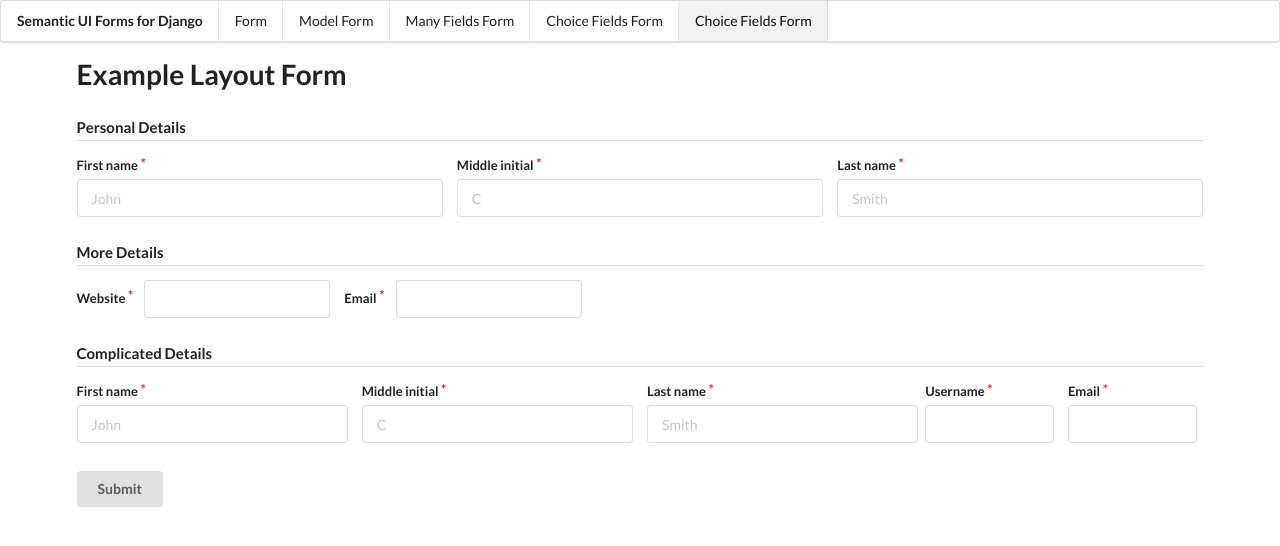
After one commit to michaelmob/django-semanticui-forms, a Django app: page /layoutform in a window 1280 px wide. The commit adds this page. Shown: the top 546 px of the page. Run offline with Django 3.2, Linux system fonts and the light colour scheme; parts of the project's set-up code (start-up, migrations or seed data) failed here and were passed over; some libraries are stand-ins or nearby versions.

Commit message:
1.6.2 Add layout support for forms (Closes #14)

```diff
--- a/example/app/forms.py
+++ b/example/app/forms.py
@@ -68,6 +68,59 @@ class ExampleForm(forms.Form):
 
 
 
+class ExampleLayoutForm(forms.Form):
+	class Meta:
+		layout = [
+			("Text", "<h4 class=\"ui dividing header\">Personal Details</h4>"),
+			("Three Fields",
+				("Field", "first_name"),
+				("Field", "middle_initial"),
+				("Field", "last_name"),
+			),
+
+			("Text", "<h4 class=\"ui dividing header\">More Details</h4>"),
+			("Inline Fields",
+				("Field", "website"),
+				("Field", "email"),
+			),
+
+			("Text", "<h4 class=\"ui dividing header\">Complicated Details</h4>"),
+			("Four Fields",
+				("Field", "first_name"),
+				("Field", "middle_initial"),
+				("Field", "last_name"),
+				("Two Fields",
+					("Field", "username"),
+					("Field", "email"),
+				),
+			)
+		]
+
+
+	def __init__(self, *args, **kwargs):
+		super(__class__, self).__init__(*args, **kwargs)
+
+		placeholders = {
+			"first_name": "John",
+			"middle_initial": "C",
+			"last_name": "Smith",
+		}
+
+		for key, value in placeholders.items():
+			self.fields[key].widget.attrs["placeholder"] = value
+
+
+	username = forms.CharField()
+	first_name = forms.CharField()
+	middle_initial = forms.CharField()
+	last_name = forms.CharField()
+	website = forms.CharField()
+	email = forms.EmailField()
+	phone_number = forms.CharField()
+	helpful = forms.BooleanField()
+
+
+
 class ExampleModelForm(forms.ModelForm):
 	class Meta:
 		model = Friend
--- a/example/app/templates/base.html
+++ b/example/app/templates/base.html
@@ -18,6 +18,7 @@
 		<a href="{% url 'modelform' %}" class="page-modelform item">Model Form</a>
 		<a href="{% url 'manyfieldsform' %}" class="page-manyfieldsform item">Many Fields Form</a>
 		<a href="{% url 'choicefieldsform' %}" class="page-choicefieldsform item">Choice Fields Form</a>
+		<a href="{% url 'layoutform' %}" class="page-layoutform item">Choice Fields Form</a>
 	</nav>
 
 	<main class="ui page container">
--- /dev/null
+++ b/example/app/templates/layoutform.html
@@ -0,0 +1,14 @@
+{% extends 'base.html' %}
+{% load static semanticui %}
+
+{% block page %}layoutform{% endblock %}
+
+
+{% block content %}
+<h1>Example Layout Form</h1>
+<form class="ui form" method="POST">
+	{% csrf_token %}
+	{% render_form form %}
+	<button class="ui submit button">Submit</button>
+</form>
+{% endblock %}
--- a/example/app/views.py
+++ b/example/app/views.py
@@ -1,5 +1,5 @@
 from django.shortcuts import render
-from .forms import ManyFieldsExampleForm, ExampleModelForm, ExampleForm, ExampleChoiceForm
+from .forms import *
 
 
 # Create your views here.
@@ -45,3 +45,14 @@ def example_choicefieldsform(request):
 	return render(request, "choicefieldsform.html", {
 		"form": form
 	})
+
+
+def example_layoutform(request):
+	form = ExampleLayoutForm(request.POST or None)
+
+	if request.POST and form.is_valid():
+		pass # Do whatever
+
+	return render(request, "layoutform.html", {
+		"form": form
+	})
--- a/example/example/urls.py
+++ b/example/example/urls.py
@@ -21,6 +21,7 @@ urlpatterns = [
     url(r'^modelform', example_modelform, name="modelform"),
     url(r'^manyfieldsform', example_manyfieldsform, name="manyfieldsform"),
     url(r'^choicefieldsform', example_choicefieldsform, name="choicefieldsform"),
+    url(r'^layoutform', example_layoutform, name="layoutform"),
 
     url(r'^$', example_form, name="index"),
 ]
--- a/semanticuiforms/templatetags/semanticui.py
+++ b/semanticuiforms/templatetags/semanticui.py
@@ -125,7 +125,7 @@ class Field():
 			self.set_classes()
 			self.set_icon()  # Must be the bottom-most setter
 
-		self.values["class"] = pad(" ".join(self.values["class"]))
+		self.values["class"] = pad(" ".join(self.values["class"])).lstrip()
 		result = mark_safe(FIELD_WRAPPER % self.values)
 		self.widget.attrs = self.attrs  # Re-assign variables
 		return result
@@ -143,26 +143,70 @@ def render_field(field, **kwargs):
 	Returns:
 		string: HTML code for field
 	"""
-	return Field(field, **kwargs).render()
+	if field:
+		return Field(field, **kwargs).render()
 
 
 @register.simple_tag()
-def render_form(formset, exclude=None, **kwargs):
+def render_form(form, exclude=None, **kwargs):
 	"""Render an entire form with Semantic UI wrappers for each field
 
 	Args:
-		formset (formset): Django Form
+		form (form): Django Form
 		exclude (string): exclude fields by name, separated by commas
 		kwargs (dict): other attributes will be passed to fields
 
 	Returns:
 		string: HTML of Django Form fields with Semantic UI wrappers
 	"""
+	if hasattr(form, "Meta") and hasattr(form.Meta, "layout"):
+		return render_layout_form(form, getattr(form.Meta, "layout"), **kwargs)
+
 	if exclude:
 		exclude = exclude.split(",")
 		for field in exclude:
-			formset.fields.pop(field)
+			form.fields.pop(field)
 
 	return mark_safe("".join([
-		render_field(field, **kwargs) for field in formset
+		render_field(field, **kwargs) for field in form
 	]))
+
+
+@register.simple_tag()
+def render_layout_form(form, layout=None, **kwargs):
+	"""Render an entire form with Semantic UI wrappers for each field with
+	a layout provided in the template or in the form class
+
+	Args:
+		form (form): Django Form
+		layout (tuple): layout design
+		kwargs (dict): other attributes will be passed to fields
+
+	Returns:
+		string: HTML of Django Form fields with Semantic UI wrappers
+	"""
+	def make_component(type_, *args):
+		"""Loop through tuples to make field wrappers for fields.
+		"""
+		if type_ == "Text":
+			return "".join(args)
+
+		elif type_ == "Field":
+			result = ""
+			for c in args:
+				if isinstance(c, tuple):
+					result += make_component(*c)
+				elif isinstance(c, str):
+					result += render_field(form.__getitem__(c), **kwargs)
+			return result
+		else:
+			if len(args) < 2:
+				return ""
+
+			result = "".join([make_component(*c) for c in args])
+			if type_:
+				return "<div class=\"%s\">%s</div>" % (type_.lower(), result)
+			else:
+				return result
+
+	return mark_safe("".join([make_component(*component) for component in layout]))
--- a/semanticuiforms/utils.py
+++ b/semanticuiforms/utils.py
@@ -1,12 +1,5 @@
 from django.db.models.fields import BLANK_CHOICE_DASH
 from django.conf import settings
-
-
-def get_placeholder_text():
-	"""
-	Return default or developer specified placeholder text.
-	"""
-	return getattr(settings, "SUI_PLACEHOLDER_TEXT", "Select")
 
 
 def pad(value):
@@ -20,6 +13,13 @@ def pad(value):
 		string: Value with padding if value was valid else one space
 	"""
 	return " %s " % value if value else " "
+
+
+def get_placeholder_text():
+	"""
+	Return default or developer specified placeholder text.
+	"""
+	return getattr(settings, "SUI_PLACEHOLDER_TEXT", "Select")
 
 
 def get_choices(field):
--- a/setup.py
+++ b/setup.py
@@ -4,7 +4,7 @@ from setuptools import setup, find_packages
 
 setup(
 	name="django-semanticui-forms",
-	version=str("1.6.1"),
+	version=str("1.6.2"),
 	description="Effortlessly style all of your Django forms and form fields with Semantic UI wrappers.",
 	author="Michael",
 	author_email="thetarkus@users.noreply.github.com",
```
Also changed, not shown: README.md.
